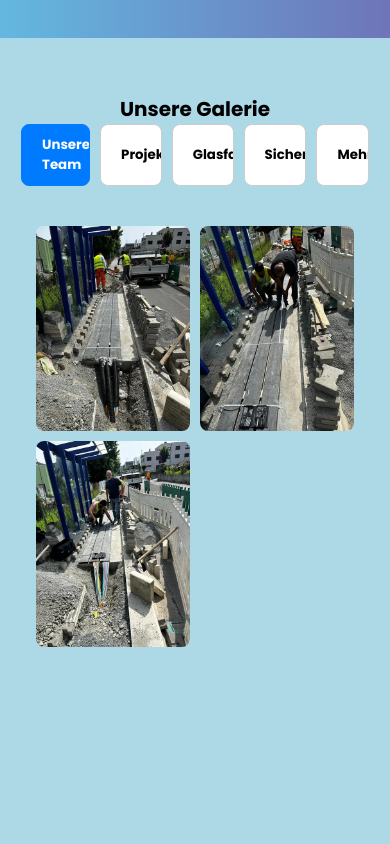
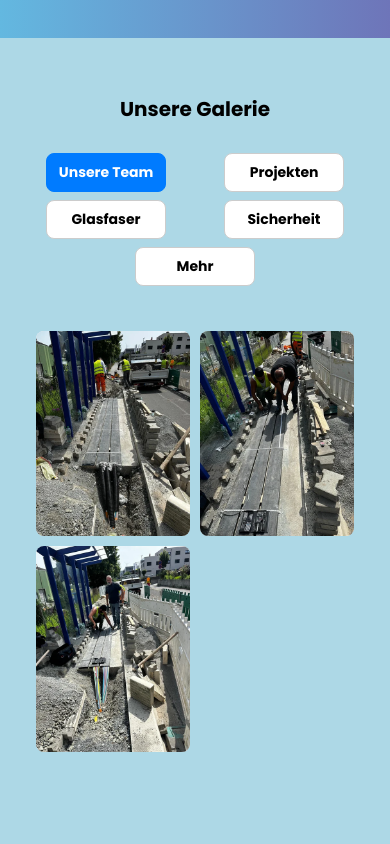
Before and after one commit to yildizweb/yildizweb.github.io, a plain HTML site: page index.html in a window 390 px wide. Shown: the part 2640-3484 px from the top of the page. Drawn offline with Linux system fonts and the light colour scheme; files whose address does not match are found by name.

Commit message:
Fix Gallery Buttons

```diff
--- a/css/section-project.css
+++ b/css/section-project.css
@@ -8,20 +8,30 @@
 .tabs-nav {
     display: flex;
     justify-content: center;
+    flex-wrap: wrap;
+    /* Allow wrapping on small screens */
     margin-bottom: 20px;
+    gap: 10px;
+    padding: 10px;
 }
 
+/* Buttons */
 .tab-button {
     background-color: white;
     border: 1px solid #ccc;
     padding: 10px 20px;
-    margin: 0 5px;
     cursor: pointer;
     font-weight: bold;
     border-radius: 8px;
     transition: background-color 0.3s ease;
+    flex: 1;
+    /* Allow buttons to take equal space */
+    min-width: 120px;
+    /* Prevent too small buttons */
+    text-align: center;
 }
 
+/* Active Button */
 .tab-button.active {
     background-color: #007bff;
     color: white;
@@ -135,6 +145,22 @@
         grid-template-columns: repeat(3, 1fr);
         gap: 10px;
     }
+
+    .tabs-nav {
+        flex-direction: row;
+        /* Stack buttons */
+        align-items: center;
+        /* Center items */
+        gap: 5px;
+    }
+
+    .tab-button {
+        width: 100%;
+        /* Full width */
+        max-width: 300px;
+        /* Prevent extreme stretching */
+        padding: 12px;
+    }
 }
 
 @media (max-width: 600px) {
@@ -147,6 +173,27 @@
 
         grid-template-columns: repeat(2, 1fr);
         gap: 10px;
+    }
+}
+
+@media (max-width: 480px) {
+    .tabs-nav {
+        overflow-x: auto;
+        /* Allow horizontal scrolling if needed */
+        white-space: nowrap;
+        display: flex;
+        flex-direction: row;
+        justify-content: space-around;
+        padding: 5px;
+        gap: 1rem;
+    }
+
+    .tab-button {
+        flex: unset;
+        width: auto;
+        /* Auto-size based on content */
+        padding: 8px 12px;
+        font-size: 14px;
     }
 }
 
--- a/css/utility.css
+++ b/css/utility.css
@@ -20,6 +20,14 @@
 
 .mt-4 {
   margin-top: 4rem !important;
+}
+
+.mb-2 {
+  margin-bottom: 2rem !important;
+}
+
+.mb-3 {
+  margin-bottom: 3rem !important;
 }
 
 /* End Margin */
--- a/index.html
+++ b/index.html
@@ -239,7 +239,7 @@
 
 
     <section id="section3" class="section-container section-project">
-        <h3>Unsere Galerie</h3>
+        <h3 class="mb-3">Unsere Galerie</h3>
         <!--
         <div class="project-image-container">
 
```
